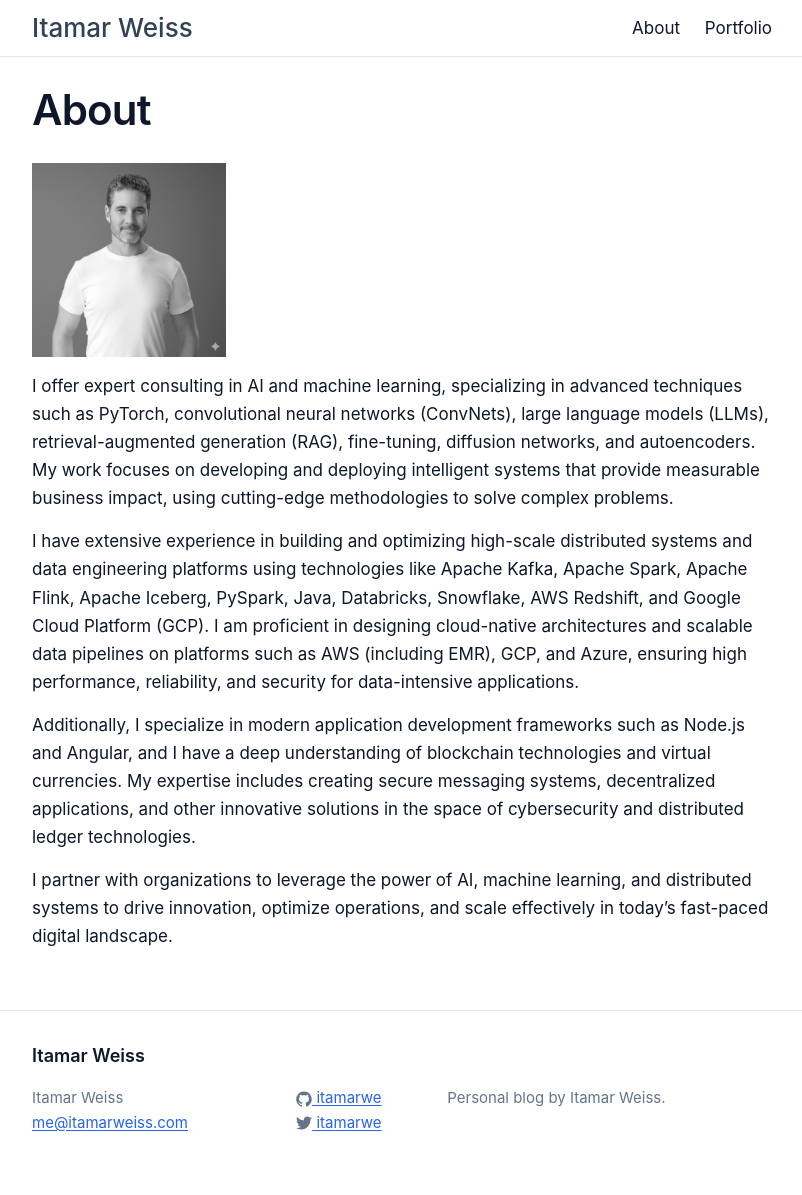
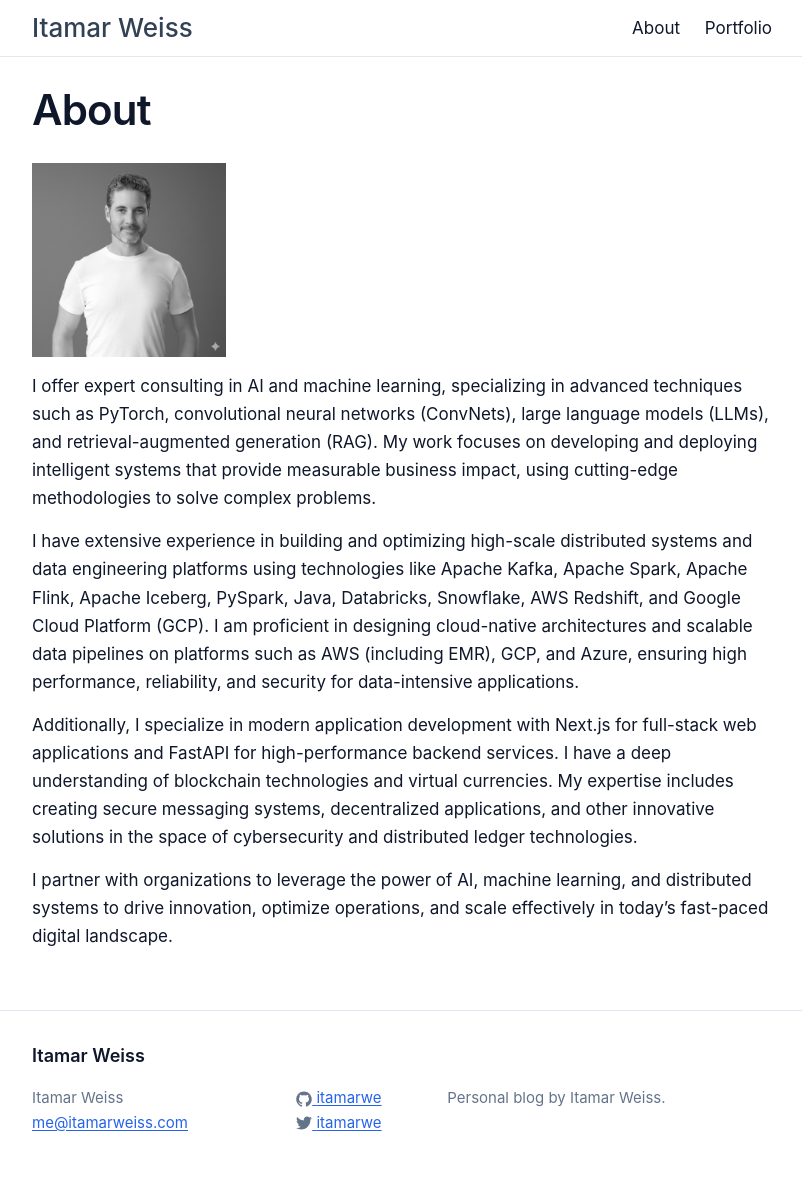
Before and after one commit to itamarwe/itamarwe.github.io, a Jekyll site: the page built from about.md, in a window 1280 px wide. Shown: the whole page, without its empty margins (238-1040 px from the left). Built offline with Jekyll 4.4.1, drawn with Linux system fonts in a browser that asks for light colours.

Commit message:
Update about page: remove diffusion networks/autoencoders, replace Node/Angular with Next.js and FastAPI

```diff
--- a/about.md
+++ b/about.md
@@ -8,10 +8,10 @@ navbar: true
 
 <img src="/img/profile.jpg" alt="Itamar Weiss" style="width:194px">
 
-I offer expert consulting in AI and machine learning, specializing in advanced techniques such as PyTorch, convolutional neural networks (ConvNets), large language models (LLMs), retrieval-augmented generation (RAG), fine-tuning, diffusion networks, and autoencoders. My work focuses on developing and deploying intelligent systems that provide measurable business impact, using cutting-edge methodologies to solve complex problems.
+I offer expert consulting in AI and machine learning, specializing in advanced techniques such as PyTorch, convolutional neural networks (ConvNets), large language models (LLMs), and retrieval-augmented generation (RAG). My work focuses on developing and deploying intelligent systems that provide measurable business impact, using cutting-edge methodologies to solve complex problems.
 
 I have extensive experience in building and optimizing high-scale distributed systems and data engineering platforms using technologies like Apache Kafka, Apache Spark, Apache Flink, Apache Iceberg, PySpark, Java, Databricks, Snowflake, AWS Redshift, and Google Cloud Platform (GCP). I am proficient in designing cloud-native architectures and scalable data pipelines on platforms such as AWS (including EMR), GCP, and Azure, ensuring high performance, reliability, and security for data-intensive applications.
 
-Additionally, I specialize in modern application development frameworks such as Node.js and Angular, and I have a deep understanding of blockchain technologies and virtual currencies. My expertise includes creating secure messaging systems, decentralized applications, and other innovative solutions in the space of cybersecurity and distributed ledger technologies.
+Additionally, I specialize in modern application development with Next.js for full-stack web applications and FastAPI for high-performance backend services. I have a deep understanding of blockchain technologies and virtual currencies. My expertise includes creating secure messaging systems, decentralized applications, and other innovative solutions in the space of cybersecurity and distributed ledger technologies.
 
 I partner with organizations to leverage the power of AI, machine learning, and distributed systems to drive innovation, optimize operations, and scale effectively in today's fast-paced digital landscape.
```
